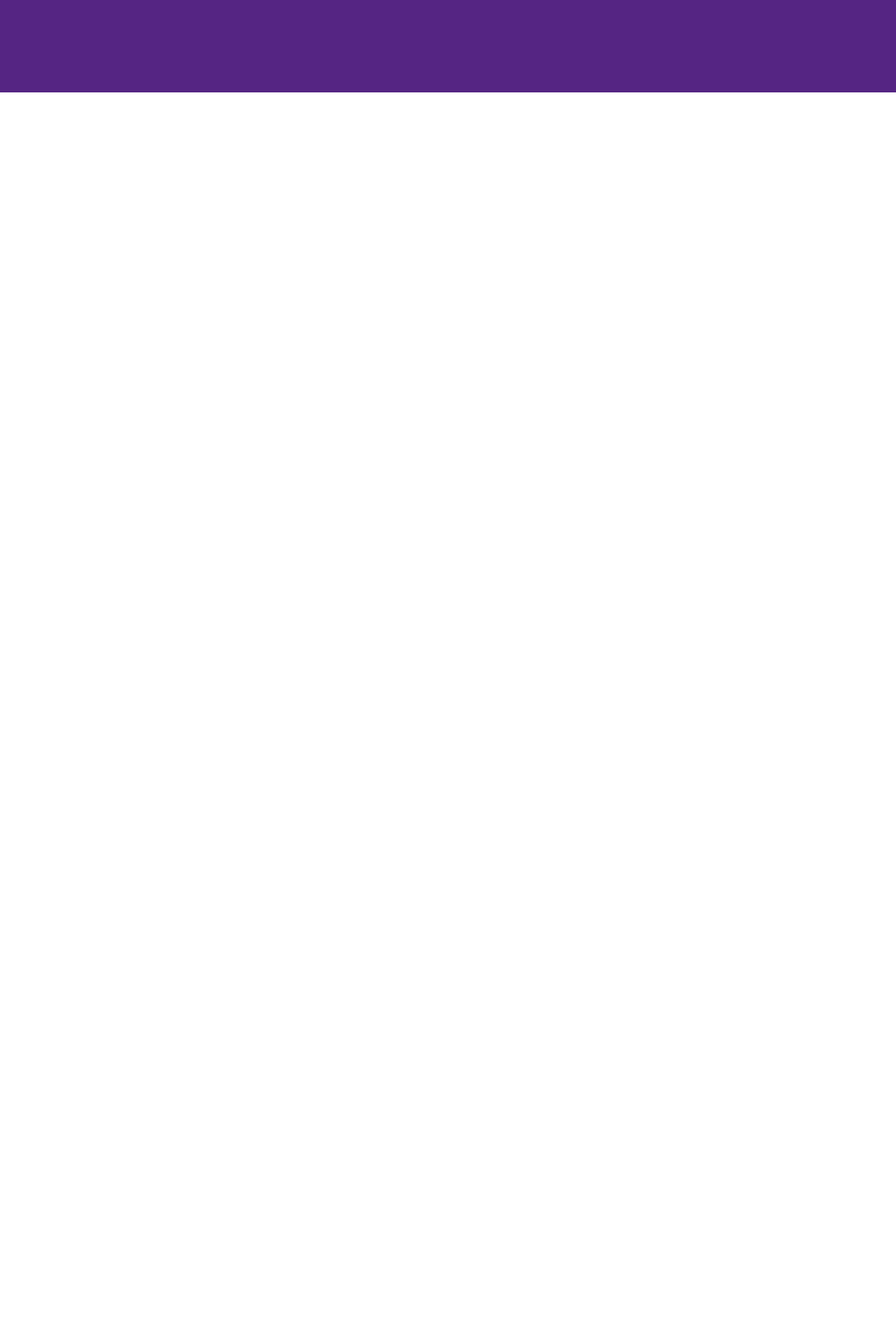
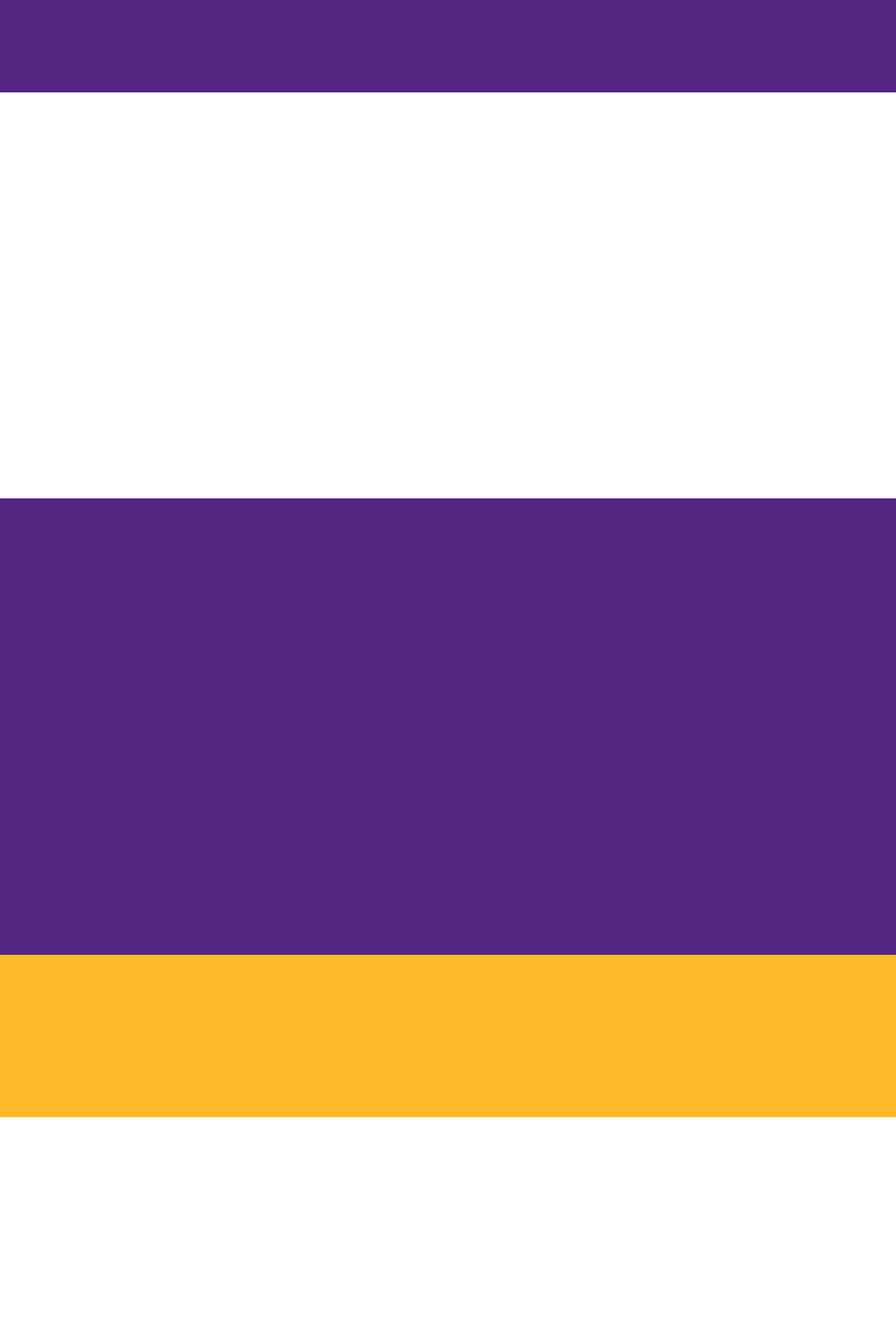
Before and after one commit to CreeKeem/LeCards, a Next.js app in the folder frontend/: page / in a window 1280 px wide. Shown: the part 540-2460 px from the top of the page at 70% size. Before the commit the page ends 800 px from the top, so only its background shows below. Built offline with nearby package versions, Linux system fonts and the light colour scheme.

Commit message:
create footer component and started on the other sections for the home page

```diff
--- a/frontend/src/app/page.tsx
+++ b/frontend/src/app/page.tsx
@@ -1,12 +1,13 @@
 import Navbar from "@/components/navbar";
+import Footer from "@/components/footer";
 
 export default function Home() {
   return (
-    <div className="">
+    <div className="w-screen">
       <Navbar/>
 
       {/* Section 1 */}
-      <div className="bg-[#552583] w-screen h-[600px] flex justify-center items-center">
+      <div className="bg-[#552583] h-[600px] flex justify-center items-center">
         <div className="w-[86%] h-[53%] bg-white">
           <div>
             <div>
@@ -20,29 +21,31 @@ export default function Home() {
       </div>
 
       {/* Section 2 */}
-      <div>
+      <div className="h-[580px] bg-white">
 
       </div>
 
       {/* Section 3 */}
-      <div>
+      <div className="h-[652px] bg-[#552583]">
 
       </div>
 
       {/* Section 4 */}
-      <div>
+      <div className="h-[232px] bg-[#FDB927]">
 
       </div>
 
       {/* Section 5 */}
-      <div>
+      <div className="h-[472px] bg-white">
 
       </div>
 
       {/* Section 6 */}
-      <div>
+      <div className="h-[348px] bg-[#552583]">
 
       </div>
+
+      <Footer />
     </div>
   );
 }
--- /dev/null
+++ b/frontend/src/components/footer.tsx
@@ -0,0 +1,7 @@
+export default function Footer() {
+  return (
+    <div className="bg-[#552583] w-screen h-[313px] font-oswald font-bold">
+
+    </div>
+  );
+}
--- a/frontend/src/components/navbar.tsx
+++ b/frontend/src/components/navbar.tsx
@@ -6,12 +6,12 @@ export default function Navbar() {
     <div className="bg-[#552583] w-screen h-[72px] drop-shadow-xl px-[24px] md:px-[80px] font-oswald font-bold">
       <div className="h-full flex items-center justify-between text-white">
         {/* Logo + Brand */}
-        <div className="flex items-center flex-shrink-0 select-none w-auto">
+        <Link href='/' className="flex items-center flex-shrink-0 select-none w-auto">
           <Image src="/Logo.svg" alt="LeCards Logo" width={32} height={32} />
           <h1 className="text-[24px] ml-[12px] whitespace-nowrap">
             LeCards
           </h1>
-        </div>
+        </Link>
 
         {/* Nav Links */}
         <nav className="hidden md:flex items-center gap-[24px] text-[16px]">
```
